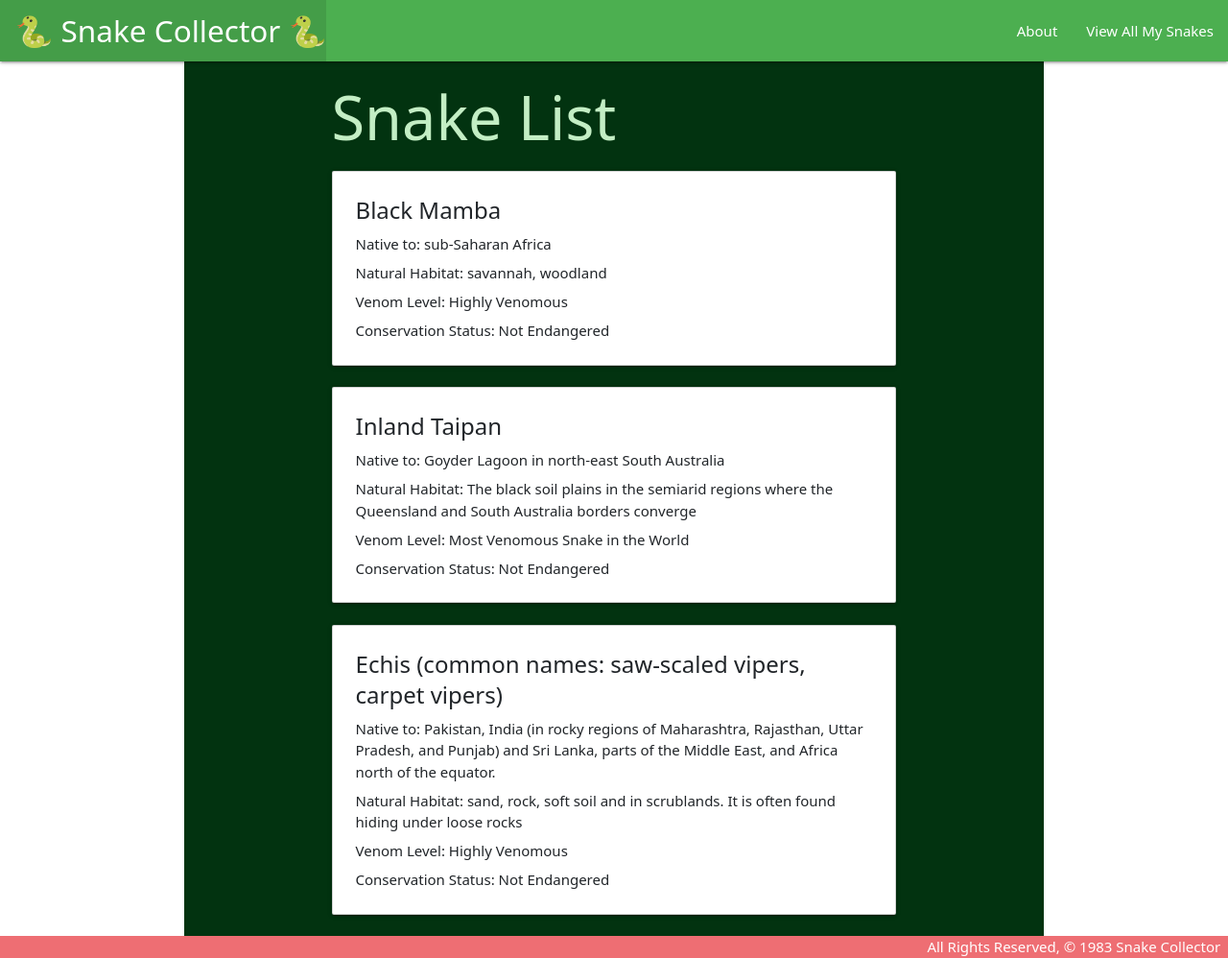
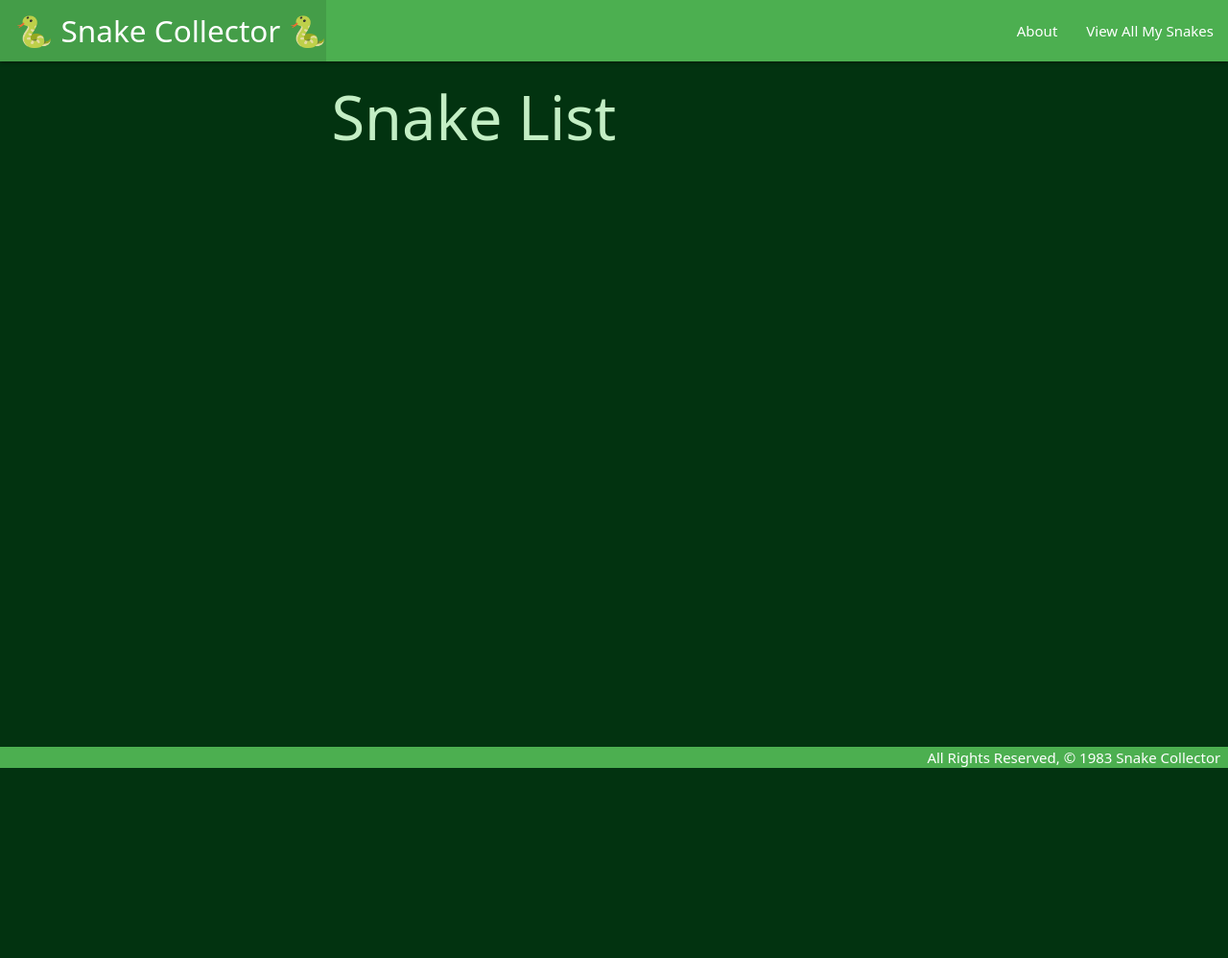
Before and after one commit to dean0machin0-ga/-snakecollector-, a Django app: page /snakes/ in a window 1280 px wide. Shown: the whole page at 96% size. After the commit the page ends 800 px from the top, so only its background shows below. Run offline with Django 5.2, Linux system fonts and the light colour scheme; data that the repository does not hold is empty; some libraries are stand-ins or nearby versions.

Commit message:
CSS updated.

```diff
--- a/snakecollector/main_app/models.py
+++ b/snakecollector/main_app/models.py
@@ -7,3 +7,6 @@
     natural_habitat = models.TextField(max_length=300)
     venom_level = models.CharField(max_length=100)
     endangered = models.BooleanField()
+
+    def __str__(self):
+        return self.name
--- a/snakecollector/main_app/static/css/style.css
+++ b/snakecollector/main_app/static/css/style.css
@@ -2,6 +2,7 @@
     display: flex;
     min-height: 100vh;
     flex-direction: column;
+    background-color: #023310;
 }
 
 main.container {
@@ -24,4 +25,5 @@
 footer.page-footer {
     padding-top: 0;
     text-align: right;
+    background-color: #4CAF50;
 }
--- a/snakecollector/main_app/views.py
+++ b/snakecollector/main_app/views.py
@@ -1,5 +1,6 @@
 # Snake Views
 from django.shortcuts import render
+from .models import Snake
 
 # Snake Data
 snakes = [
@@ -17,7 +18,7 @@
         'venom_level': 'Highly Venomous',
         'native_to': 'sub-Saharan Africa',
         'natural_habitat': 'savannah, woodland',
-        'endangered': 'false'
+        'endangered': False
     },
 
     {
@@ -34,7 +35,7 @@
         'venom_level': 'Most Venomous Snake in the World',
         'native_to': 'Goyder Lagoon in north-east South Australia',
         'natural_habitat': 'The black soil plains in the semiarid regions where the Queensland and South Australia borders converge',
-        'endangered': 'false'
+        'endangered': False
     },
 
     {
@@ -50,7 +51,7 @@
         'venom_level': 'Highly Venomous',
         'native_to': 'Pakistan, India (in rocky regions of Maharashtra, Rajasthan, Uttar Pradesh, and Punjab) and Sri Lanka, parts of the Middle East, and Africa north of the equator.',
         'natural_habitat': 'sand, rock, soft soil and in scrublands. It is often found hiding under loose rocks',
-        'endangered': 'false'
+        'endangered': False
     }
 ]
 
@@ -62,6 +63,9 @@
     return render(request, 'about.html')
 
 def snakes_index(request):
-    return render(request, 'snakes/index.html', {
+    snakes = Snake.objects.all()
+    return render(request, 'snakes/index.html',
+    {
         'snakes': snakes
-    })
+    }
+)
```
